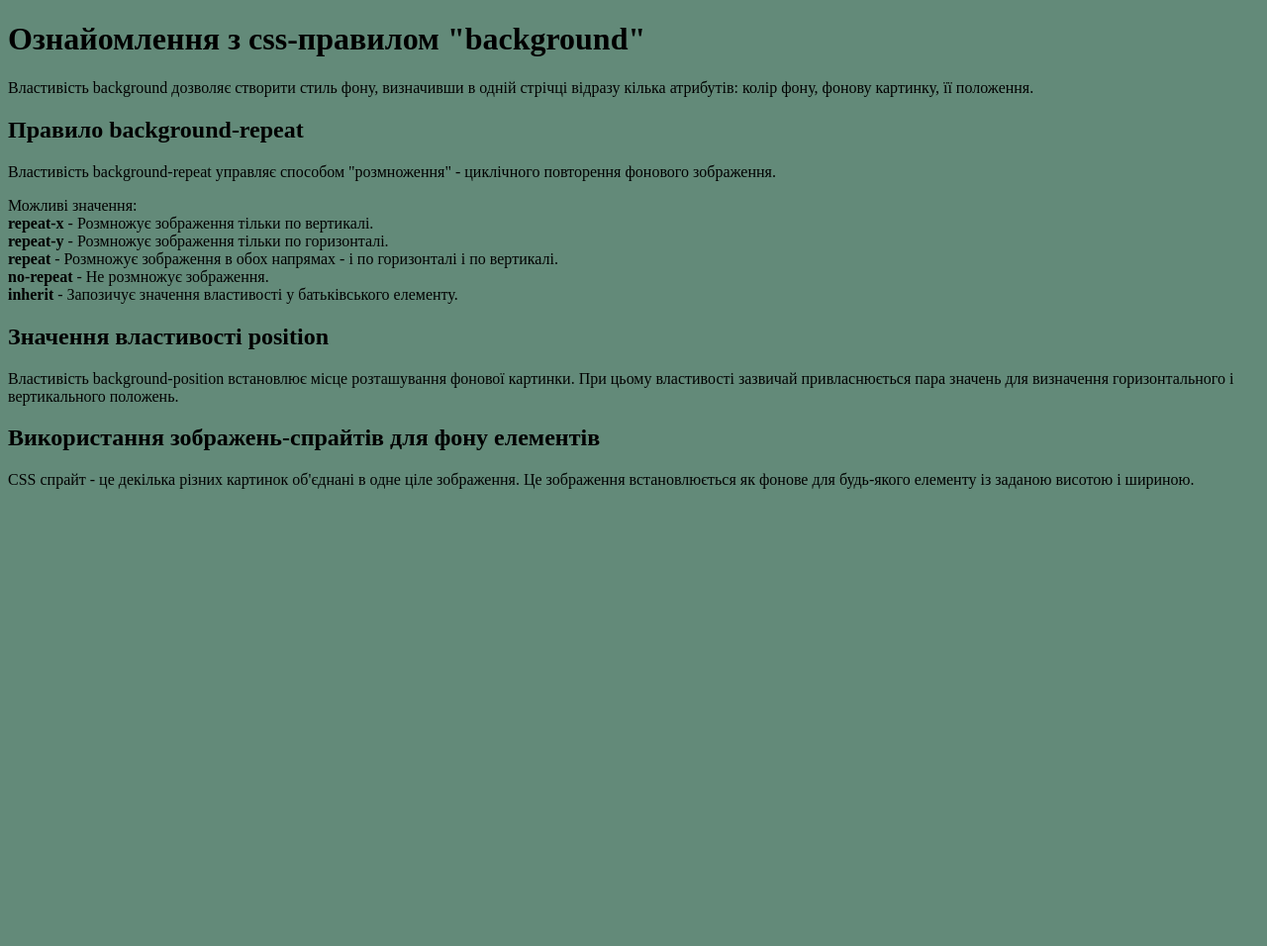
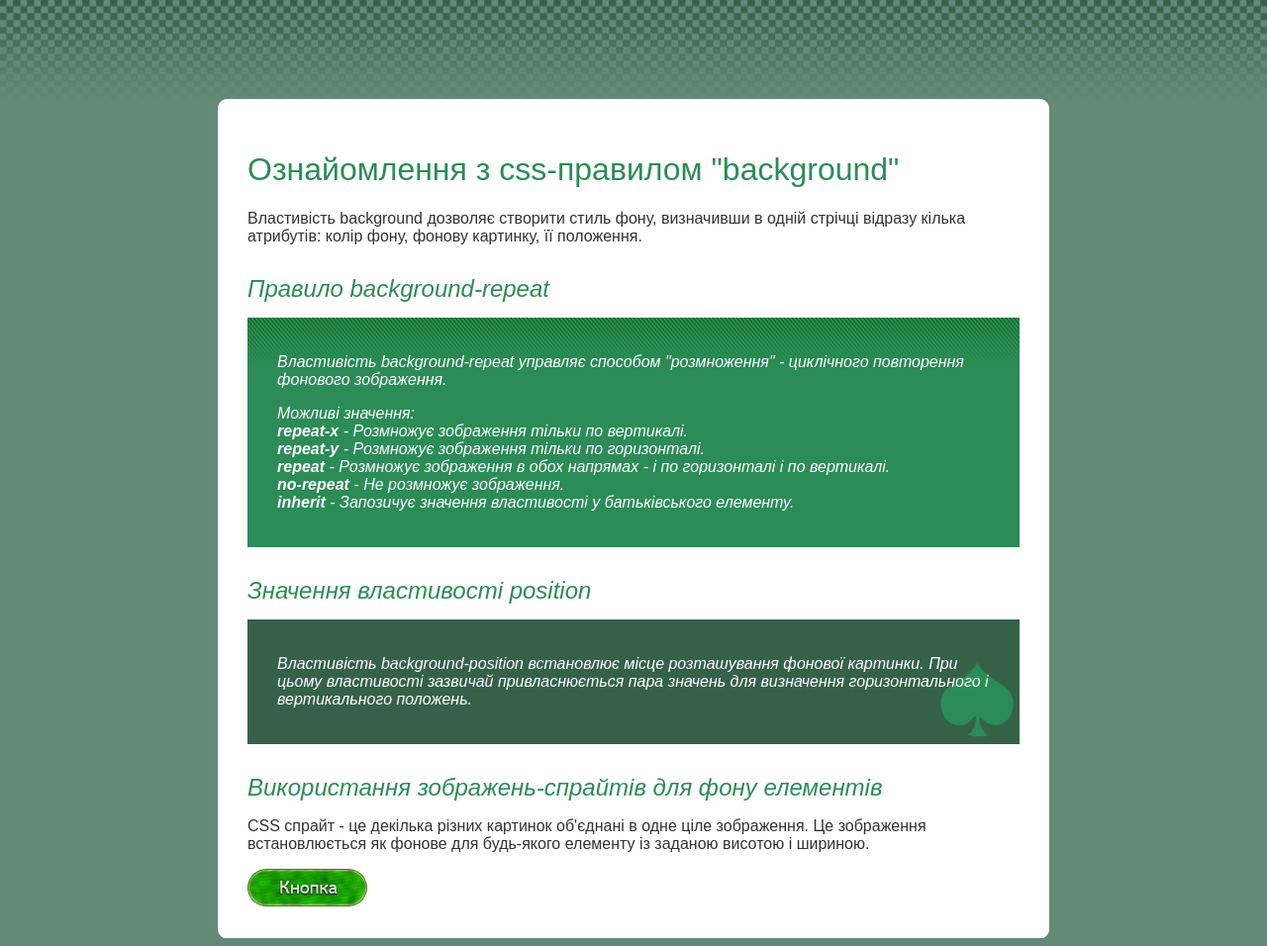
Before and after one commit to VitalikAnt/hmw.css, a plain HTML site: page index.html in a window 1280 px wide. Shown: the whole page at 99% size. Before the commit the page ends 800 px from the top, so only its background shows below. Drawn offline with Linux system fonts and the light colour scheme.

Commit message:
add img and style for css

```diff
--- a/style.css
+++ b/style.css
@@ -1,21 +1,80 @@
-body{
-    background-color: #638a79;
-    background-image: url("img/body-bg.png");
-    background-repeat: repeat-x;
-    background-position: fixed;
+body {
+	background-color: #638a79;
+	background-image: url("img/body-bg.png");
+	background-repeat: repeat-x;
+	background-attachment: fixed;
+	font-size: 13рх;
+	line-height: 18рх;
+	color: #333;
+	font-family: Arial;
+	}
+// div {
+// 	border: 1px solid red;
+// 	}
+.content {
+	width: 840px;
+	margin: 100px auto 0;
+	background-color: #fff;
+	}
+.content .content-top {
+	height: 12px;
+	background-image: url("img/content-bg.png");
+	background-position: 0px 0px;
+	}
+.content .content-bottom {
+	height: 12px;
+	background-image: url("img/content-bg.png");
+	background-position: 840px 0px;
+	}
+.content .content-middle {
+	padding: 20px 30px;
+	}
+h1 {
+	font-size: 26рх;
+	line-height: 36рх;
+	color: #2b8c57;
+	font-weight: normal;
+	margin-bottom: 10рх;
+	}
+h2 {
+	font-size: 18рх;
+	line-height: 28рх;
+	color: #2b8c57;
+	font-style: italic;
+	font-weight: normal;
+	margin: 30px 0 15px 0;
+ 	}
+div.block-1 {
+	background-color: #2b8c57;
+	color: #fff;
+	font-style: italic;
+	font-size: 12рх;
+	padding: 20px 30px;
+	background-image: url("img/block-1-bg.png");
+	background-repeat: repeat-x;
+	}
+div.block-2 {
+	background-color: #356149;
+	color: #fff;
+	font-style: italic;
+	font-size: 12рх;
+	padding: 20px 30px;
+	background-image: url("img/picture-1.png");
+	background-position: right bottom;
+	background-repeat: no-repeat;
+	}
+a.button {
+	display:block;
+	height: 38px;
+	wight: 121px;
+	text-decoration:none;
+	background-image: url("img/button-1.png");
+	background-repeat: no-repeat;
+	background-position: 0px 0px;
 }
-
-.content {}
-.content .content-top {}
-.content .content-bottom {}
-.content .content-middle {}
-
-h1 { }
-h2 { }
-
-div.block-1 {}
-div.block-2 {}
-
-a.button {}
-a.button:hover {}
-a.button:active {}
+a.button:hover {
+	background-position: 0px -38px;
+}
+a.button:active {
+	background-position: 0px -76px;
+}
```
Also changed, not shown: img/block-1-bg.png (added), img/body-bg.png (added), img/button-1.png (added), img/content-bg.png (added), img/lines-4.png (added), img/picture-1.png (added).
